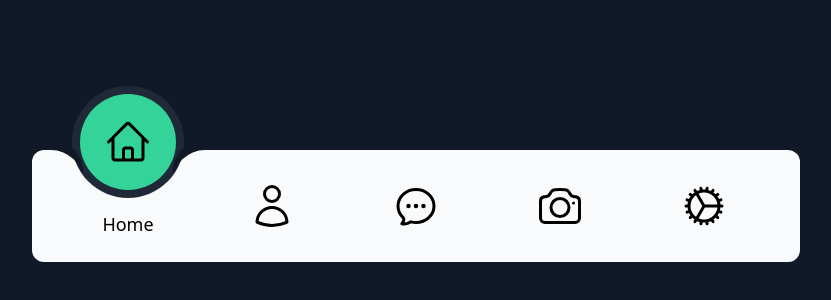
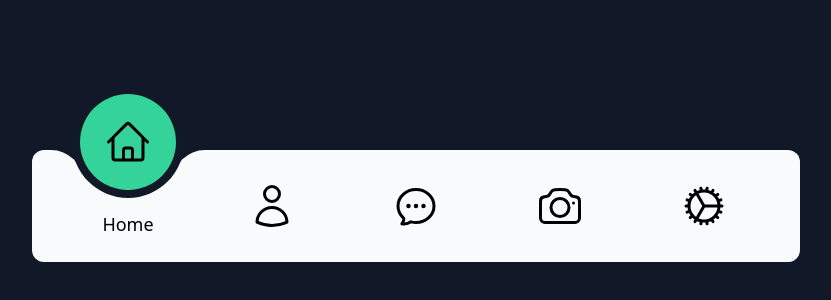
Before and after one commit to anhsirk0/ts-projects, a Next.js app: page /bottom-navbar in a window 1280 px wide. Shown: the part 194-494 px from the top of the page, without its empty margins (224-1055 px from the left). Built offline with nearby package versions, Linux system fonts and the light colour scheme.

Commit message:
Updated BottomNavbar

```diff
--- a/components/BottomNavbar/BottomNavbar.tsx
+++ b/components/BottomNavbar/BottomNavbar.tsx
@@ -8,7 +8,7 @@ import {
 } from "@heroicons/react/24/outline";
 
 const BottomNavbar = () => {
-  const iconClasses = "h-12 lg:h-24 w-12 lg:w-24 p-3 lg:p-6";
+  const iconClasses = "h-24 w-24 p-6";
 
   const links = [
     {
@@ -47,7 +47,7 @@ const BottomNavbar = () => {
       </div>
       <div className="bg-gray-50 px-12 py-2 rounded-xl h-28 hidden lg:block">
         <div
-          className={`absolute before:block before:absolute before:h-8 before:w-8 before:-left-[1.8rem] before:top-14 before:rounded-tr-[6rem] before:shadow-[0_-10px_0_0_rgb(17,24,39)] after:block after:absolute after:h-8 after:w-8 after:-right-[1.8rem] after:top-14 after:rounded-tl-[6rem] after:shadow-[0_-10px_0_0_rgb(17,24,39)] bg-emerald-400 rounded-full h-24 w-24 -translate-y-16 ring-8 ring-gray-800 transition duration-700 ${activeLink.translateClass}`}
+          className={`absolute before:block before:absolute before:h-8 before:w-8 before:-left-[1.8rem] before:top-14 before:rounded-tr-[6rem] before:shadow-[0_-10px_0_0_rgb(17,24,39)] after:block after:absolute after:h-8 after:w-8 after:-right-[1.8rem] after:top-14 after:rounded-tl-[6rem] after:shadow-[0_-10px_0_0_rgb(17,24,39)] bg-emerald-400 rounded-full h-24 w-24 -translate-y-16 ring-8 ring-gray-900 transition duration-700 ${activeLink.translateClass}`}
         />
         <ul className="flex flex-row items-center gap-2 md:gap-4 lg:gap-12 relative">
           {links.map((link, index) => (
```
